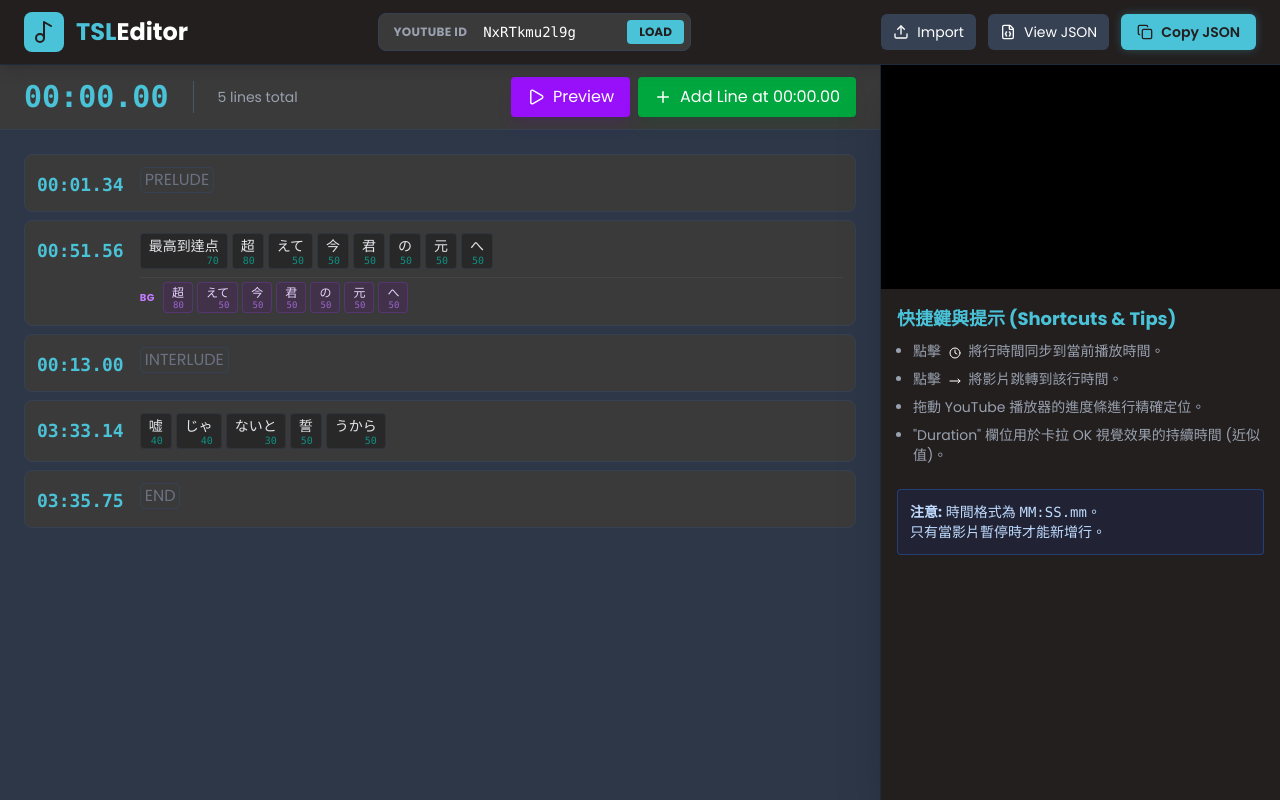
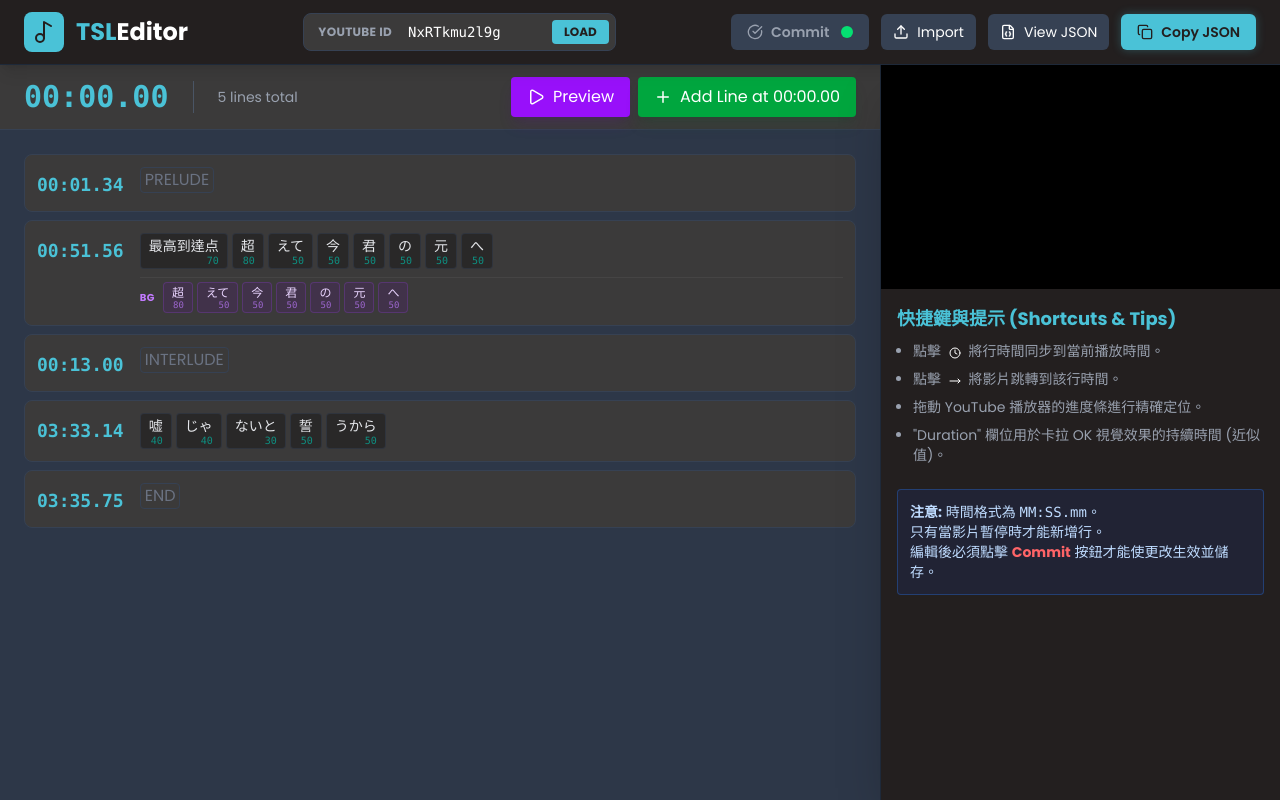
Before and after one commit to champsing/TSL-Editor, a React (Vite) app: page / in a window 1280 px wide. Built offline with nearby package versions, Linux system fonts and the light colour scheme.

Commit message:
add commit button

```diff
--- a/App.tsx
+++ b/App.tsx
@@ -24,7 +24,13 @@ import {
     Clock,
     MoveRight,
     Play,
+    CheckCircle, // 新增圖標：用於提交狀態
 } from "lucide-react";
+
+// 引入 lodash/isEqual 進行深度比較，判斷 JSON 是否改變。
+// 假設專案中已安裝 'lodash'
+// 如果沒有安裝，可以使用一個簡單的 JSON.stringify 比較作為替代
+// import isEqual from 'lodash/isEqual';
 
 // --- 定義 Storage Keys (儲存鍵) ---
 const STORAGE_KEY_VIDEO_ID = "sync_editor_video_id";
@@ -192,6 +198,14 @@ const YouTubePlayer = forwardRef<YouTubePlayerHandle, YouTubePlayerProps>(
 );
 YouTubePlayer.displayName = "YouTubePlayer";
 
+// --- 輔助函式：深度比較兩個歌詞陣列 (簡易版) ---
+const areLyricsEqual = (a: LyricData, b: LyricData): boolean => {
+    // 更好的做法是引入 lodash/isEqual，這裡使用 JSON.stringify 作為簡易替代
+    // 但請注意：JSON.stringify 的順序可能會影響結果，在複雜物件中不夠精準。
+    // 在此應用中 (LyricLine 結構相對固定)，這應該足夠。
+    return JSON.stringify(a) === JSON.stringify(b);
+};
+
 function App() {
     // State (狀態管理)
     const [videoId, setVideoId] = useState(() => {
@@ -201,6 +215,7 @@ function App() {
 
     const [tempVideoId, setTempVideoId] = useState(videoId);
 
+    // 儲存已提交/已存檔的歌詞
     const [lyrics, setLyrics] = useState<LyricData>(() => {
         const savedLyrics = sessionStorage.getItem(STORAGE_KEY_LYRICS);
         if (savedLyrics) {
@@ -221,10 +236,13 @@ function App() {
         }
     });
 
+    // 儲存正在編輯/暫存的歌詞 (新的狀態)
+    const [stagedLyrics, setStagedLyrics] = useState<LyricData>(lyrics);
+
     const [playerTime, setPlayerTime] = useState(0);
     const [isPlaying, setIsPlaying] = useState(false);
     const [jsonModalOpen, setJsonModalOpen] = useState(false);
-    const [previewModalOpen, setPreviewModalOpen] = useState(false); // 新增預覽狀態
+    const [previewModalOpen, setPreviewModalOpen] = useState(false);
 
     const [editingLineIndex, setEditingLineIndex] = useState<number | null>(
         null
@@ -238,7 +256,7 @@ function App() {
         sessionStorage.setItem(STORAGE_KEY_VIDEO_ID, videoId);
     }, [videoId]);
 
-    // 找出當前正在播放的行
+    // 找出當前正在播放的行 (使用已提交的 lyrics)
     const currentLineIndex = useMemo(() => {
         let index = -1;
         for (let i = 0; i < lyrics.length; i++) {
@@ -252,12 +270,21 @@ function App() {
         return index;
     }, [playerTime, lyrics]);
 
+    // 檢查是否有未提交的變更 (紅/綠點狀態)
+    const hasUncommittedChanges = useMemo(() => {
+        return !areLyricsEqual(lyrics, stagedLyrics);
+    }, [lyrics, stagedLyrics]);
+
     // 自動滾動到當前行
     useEffect(() => {
         // 如果正在預覽，不執行這裡的滾動，因為預覽視窗有自己的滾動
         if (previewModalOpen) return;
 
         if (currentLineIndex !== -1 && scrollContainerRef.current) {
+            // 注意: 這裡的 currentLineIndex 是針對 'lyrics' (已提交)
+            // 但清單渲染的是 'stagedLyrics'。
+            // 由於只有 commit 時 'lyrics' 才會更新，
+            // 且 LineEditor 還是使用 index，這裡應該不會有問題。
             const currentLine =
                 document.getElementsByClassName("is-current")[0];
 
@@ -290,29 +317,41 @@ function App() {
         }
     };
 
+    // --- 新增 Commit 函式 ---
+    const commitLyrics = () => {
+        if (!hasUncommittedChanges) return; // 沒有變更則不提交
+
+        setLyrics(stagedLyrics); // 更新已提交狀態
+        // 寫入 sessionStorage (節省效能)
+        sessionStorage.setItem(
+            STORAGE_KEY_LYRICS,
+            JSON.stringify(stagedLyrics)
+        );
+        console.log("Lyrics committed and saved to sessionStorage!");
+    };
+
+    // --- 編輯相關函式：現在修改 stagedLyrics ---
     const handleStamp = (index: number) => {
-        const newLyrics = [...lyrics];
+        const newLyrics = [...stagedLyrics];
         newLyrics[index] = {
             ...newLyrics[index],
             time: secondsToTime(playerTime, 1),
         };
-        setLyrics(newLyrics);
+        setStagedLyrics(newLyrics);
     };
 
     const updateLine = (index: number, updatedLine: LyricLine) => {
-        const newLyrics = [...lyrics];
+        const newLyrics = [...stagedLyrics];
         newLyrics[index] = updatedLine;
-        setLyrics(newLyrics);
+        setStagedLyrics(newLyrics);
     };
 
     const deleteLine = (index: number) => {
-        // 使用自定義的簡單確認代替 alert/confirm
         if (!window.confirm("確定要刪除這行歌詞嗎？")) return;
 
-        const newLyrics = lyrics.filter((_, i) => i !== index);
-        setLyrics(newLyrics);
+        const newLyrics = stagedLyrics.filter((_, i) => i !== index);
+        setStagedLyrics(newLyrics);
 
-        // 如果刪除的是正在編輯的行，重置編輯狀態
         if (editingLineIndex === index) {
             setEditingLineIndex(null);
         }
@@ -324,23 +363,26 @@ function App() {
             text: [{ phrase: "新行歌詞", duration: 20 }],
             translation: "",
         };
-        // Insert after current index or at end
+        // Insert after current index or at end (這裡使用已提交的 currentLineIndex)
+        // 注意：這裡可能會因為 currentLineIndex (使用 lyrics) 和 stagedLyrics 的長度不同而產生不精準的插入位置
+        // 更嚴謹的做法是重新計算一個 stagedCurrentLineIndex，但為簡化，暫時沿用 currentLineIndex 邏輯
         const insertIndex =
-            currentLineIndex !== -1 ? currentLineIndex + 1 : lyrics.length;
-        const newLyrics = [...lyrics];
+            currentLineIndex !== -1
+                ? currentLineIndex + 1
+                : stagedLyrics.length;
+        const newLyrics = [...stagedLyrics];
         newLyrics.splice(insertIndex, 0, newLine);
-        setLyrics(newLyrics);
-        // 新增後自動選中該行進行編輯
+        setStagedLyrics(newLyrics);
         setEditingLineIndex(insertIndex);
     };
 
     const copyJson = () => {
+        // 複製已提交的 lyrics
         const jsonStr = JSON.stringify(lyrics, null, 4);
         navigator.clipboard.writeText(jsonStr).then(() => {
-            // 使用自定義的簡單提示代替 alert/confirm
             console.log("JSON copied to clipboard!");
         });
-        sessionStorage.setItem(STORAGE_KEY_LYRICS, JSON.stringify(lyrics));
+        // 這裡不再寫入 sessionStorage，因為 commitLyrics 已經處理
     };
 
     const handleFileUpload = (e: React.ChangeEvent<HTMLInputElement>) => {
@@ -351,15 +393,20 @@ function App() {
             try {
                 const json = JSON.parse(event.target?.result as string);
                 if (Array.isArray(json)) {
+                    // 同時更新 lyrics 和 stagedLyrics
                     setLyrics(json);
+                    setStagedLyrics(json);
                     setEditingLineIndex(null);
+                    // 檔案載入成功後立即寫入 sessionStorage
+                    sessionStorage.setItem(
+                        STORAGE_KEY_LYRICS,
+                        JSON.stringify(json)
+                    );
                 } else {
                     console.error("Invalid JSON format: Expected an array.");
-                    // 使用自定義的簡單提示代替 alert/confirm
                 }
             } catch (err) {
                 console.error("Error parsing JSON file", err);
-                // 使用自定義的簡單提示代替 alert/confirm
             }
         };
         reader.readAsText(file);
@@ -398,8 +445,35 @@ function App() {
                     </button>
                 </div>
 
-                {/* Actions (操作按鈕) */}
+                {/* Actions (操作按鈕) - 新增 Commit/Status */}
                 <div className="flex items-center gap-3">
+                    {/* Commit 按鈕與狀態指示燈 */}
+                    <button
+                        onClick={commitLyrics}
+                        disabled={!hasUncommittedChanges}
+                        className={`px-4 py-2 rounded-md flex items-center gap-2 text-sm transition font-semibold ${
+                            hasUncommittedChanges
+                                ? "bg-red-600 hover:bg-red-500 text-white shadow-lg shadow-red-900/20"
+                                : "bg-gray-700 text-gray-400 cursor-not-allowed"
+                        }`}
+                    >
+                        <CheckCircle size={16} />
+                        Commit
+                        {/* 狀態指示燈 */}
+                        <span
+                            className={`w-3 h-3 rounded-full ml-1 ${
+                                hasUncommittedChanges
+                                    ? "bg-red-400 animate-pulse"
+                                    : "bg-green-400"
+                            }`}
+                            title={
+                                hasUncommittedChanges
+                                    ? "Uncommitted Changes (未提交變更)"
+                                    : "Committed (已提交)"
+                            }
+                        ></span>
+                    </button>
+
                     <label className="cursor-pointer bg-gray-700 hover:bg-gray-600 text-white px-3 py-2 rounded-md flex items-center gap-2 text-sm transition">
                         <Upload size={16} />
                         Import
@@ -442,7 +516,7 @@ function App() {
                             </div>
                             <div className="h-8 w-px bg-gray-600 mx-2"></div>
                             <div className="text-sm text-gray-400">
-                                {lyrics.length} lines total
+                                {stagedLyrics.length} lines total
                             </div>
                         </div>
                         <div className="flex gap-2">
@@ -478,16 +552,19 @@ function App() {
                         className="flex-1 overflow-y-auto p-6 scroll-smooth pb-32"
                     >
                         <div className="max-w-4xl mx-auto">
-                            {lyrics.length === 0 && (
+                            {stagedLyrics.length === 0 && (
                                 <div className="text-center text-gray-500 mt-20">
                                     No lyrics loaded. Import a file or add a
                                     line.
                                 </div>
                             )}
-                            {lyrics.map((line, index) => (
+                            {/* 清單現在使用 stagedLyrics 進行渲染 */}
+                            {stagedLyrics.map((line, index) => (
                                 <LineEditor
                                     key={index}
                                     index={index}
+                                    // 雖然渲染 stagedLyrics，但 isCurrent 依賴 currentLineIndex (使用 lyrics)
+                                    // 這是故意的，因為只有 committed 的歌詞才會影響播放高亮
                                     line={line}
                                     isCurrent={index === currentLineIndex}
                                     isEditing={index === editingLineIndex} // 傳入是否為編輯模式
@@ -545,6 +622,11 @@ function App() {
                                 <code>MM:SS.mm</code>。
                             </p>
                             <p>只有當影片暫停時才能新增行。</p>
+                            <p>
+                                編輯後必須點擊{" "}
+                                <strong className="text-red-400">Commit</strong>{" "}
+                                按鈕才能使更改生效並儲存。
+                            </p>
                         </div>
                     </div>
                 </div>
@@ -569,6 +651,7 @@ function App() {
                         <textarea
                             className="flex-1 bg-[#1e1e1e] text-green-400 font-mono p-4 text-sm resize-none outline-none"
                             readOnly
+                            // 這裡顯示已提交的 lyrics
                             value={JSON.stringify(lyrics, null, 4)}
                         />
                         <div className="p-4 border-t border-gray-700 flex justify-end gap-3">
@@ -592,6 +675,7 @@ function App() {
             {/* Preview Modal (預覽模態框) */}
             {previewModalOpen && (
                 <PreviewModal
+                    // 預覽使用已提交的 lyrics
                     lyrics={lyrics}
                     currentTime={playerTime}
                     onClose={() => setPreviewModalOpen(false)}
```
